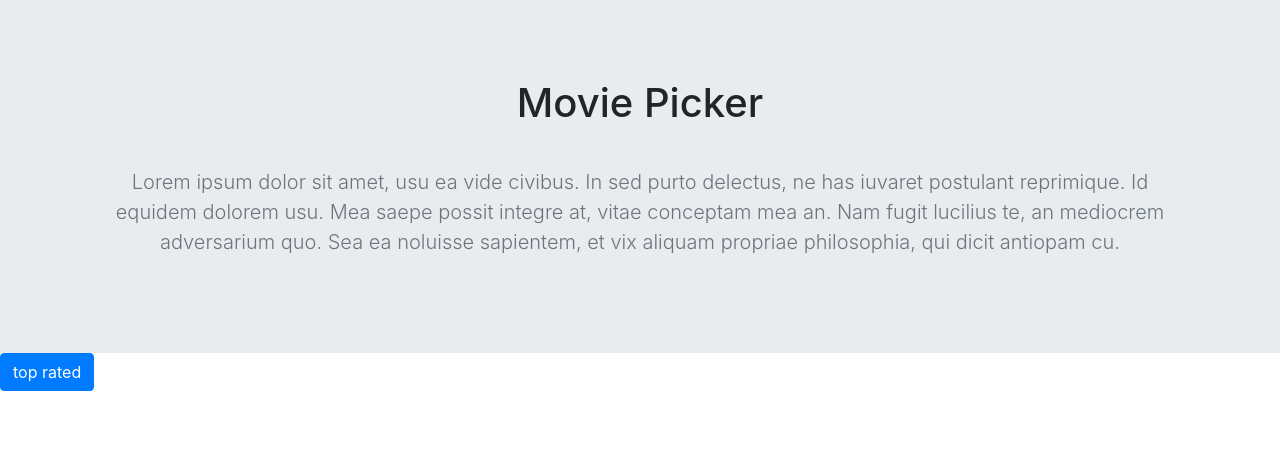
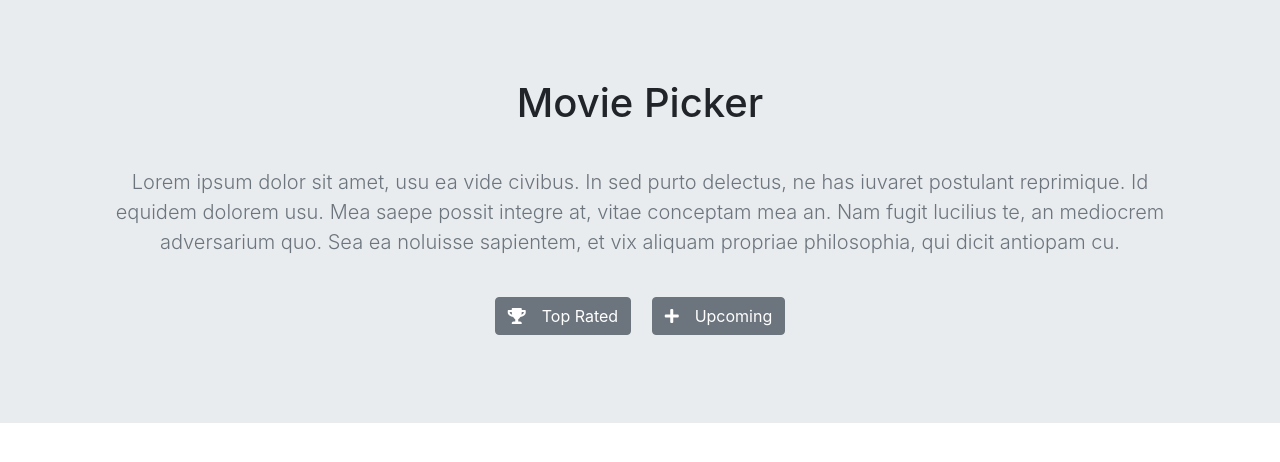
Before and after one commit to tee24/movie_recommendation, a Flask app: page / in a window 1280 px wide. Shown: the part 67-529 px from the top of the page. Run offline with Flask 2, Linux system fonts and the light colour scheme; data that the repository does not hold is empty; some libraries are stand-ins or nearby versions; some web fonts are replaced.

Commit message:
small button additions and space between navbar

```diff
--- a/flaskmovie/templates/index.html
+++ b/flaskmovie/templates/index.html
@@ -7,12 +7,13 @@
             iuvaret postulant reprimique. Id equidem dolorem usu. Mea saepe possit integre at, vitae conceptam mea an.
             Nam fugit lucilius te, an mediocrem adversarium quo. Sea ea noluisse sapientem, et vix aliquam propriae
             philosophia, qui dicit antiopam cu.</p>
+        <p>
+             <button type="button" class="btn btn-secondary m-2" id="topRated"><i class="fas fa-trophy mr-3"></i>Top Rated</button>
+             <button type="button" class="btn btn-secondary m-2" id="upcoming"><i class="fas fa-plus mr-3"></i>Upcoming</button>
+        </p>
     </div>
 </div>
-<div>
-    <button type="button" class="btn btn-primary" id="page2">top rated</button>
-</div>
-<div class="container-fluid" id="movie_tiles">
+<div class="container-fluid mt-3" id="movie_tiles">
     <div class="row mb-5">
         {% for item in movies %}
         <div class="col-6 col-sm-4 col-md-3 col-xl-2 py-1">
--- a/flaskmovie/templates/login.html
+++ b/flaskmovie/templates/login.html
@@ -1,6 +1,6 @@
 {% extends "template.html" %}
 {% block content %}
-    <div class="input-group justify-content-center">
+    <div class="input-group justify-content-center"  style="margin-top:66px">
         <form method="POST" action="">
             {{ form.hidden_tag() }}
             <fieldset class="form-group">
@@ -39,7 +39,7 @@
                     {{ form.submit(class="btn btn-primary") }}
                 </div>
             <small class="text-muted">
-                <a href="#">Forgot Password</a><br>
+                <a href="{{ url_for('reset_password_token') }}">Forgot Password</a><br>
                 <span class="py-2">Need to Register? <a href="{{ url_for('register') }}">Click Here</a></span>
             </small>
         </form>
```
